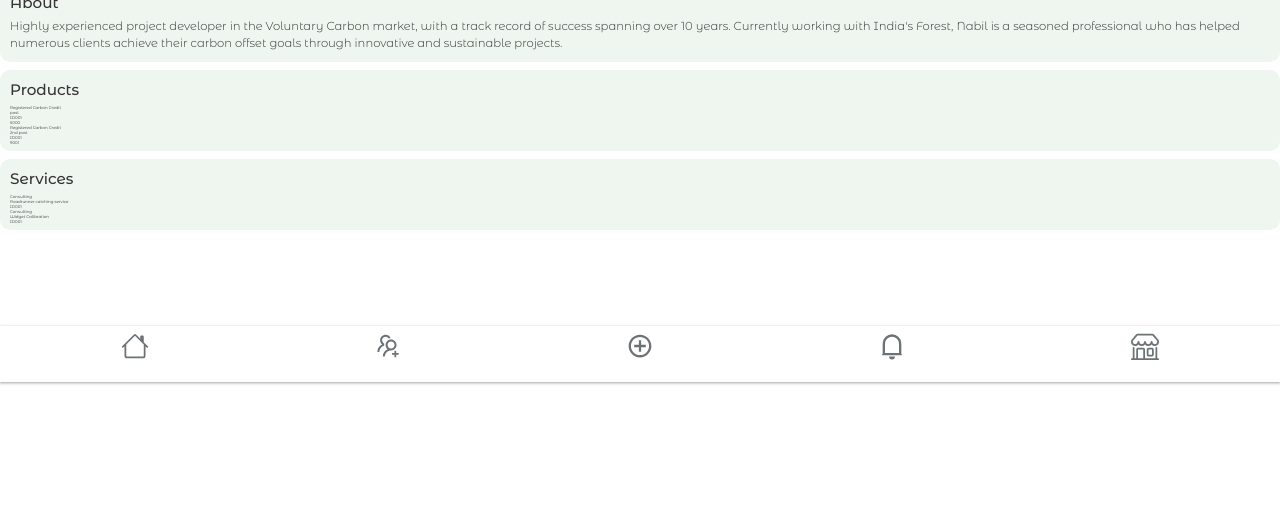
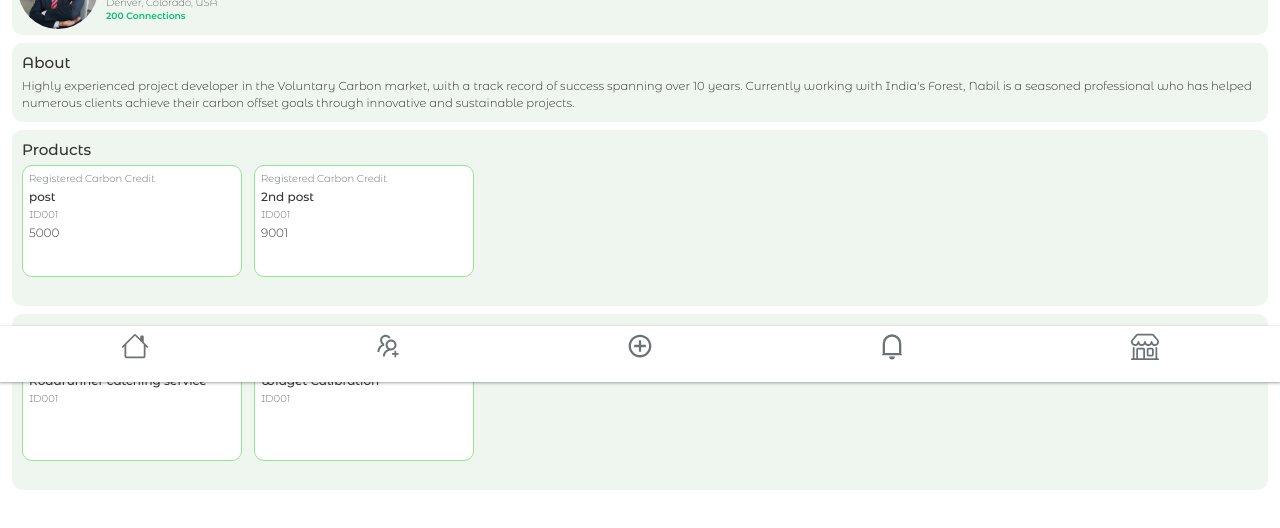
Before and after one commit to IanDCF/greensfeer-fe, a React (Vite) app: page /company in a window 1280 px wide. Shown: the part 418-946 px from the top of the page. Before the commit the page ends 800 px from the top, so only its background shows below. Built offline with nearby package versions, Linux system fonts and the light colour scheme; the HTML template or start-up script is replaced by a standard one; a web font is replaced by a local one.

Commit message:
Add styling to CompanyProfile.tsx page

```diff
--- a/src/components/ContentPosts/ContentPosts.scss
+++ b/src/components/ContentPosts/ContentPosts.scss
@@ -13,6 +13,7 @@
   white-space: nowrap;
   color: color.$darkgray2;
   width: 100%;
+  min-height: 44rem;
 
   &__title {
     margin: 0 0 1.5rem 0;
--- a/src/components/MarketThumbnails/MarketThumbnails.scss
+++ b/src/components/MarketThumbnails/MarketThumbnails.scss
@@ -0,0 +1,2 @@
+@use "../../styles/partials/colors" as color;
+@use "../../styles/partials/breakpoints.scss" as bp;
--- a/src/components/MarketThumbnails/MarketThumbnails.tsx
+++ b/src/components/MarketThumbnails/MarketThumbnails.tsx
@@ -1,5 +1,24 @@
-import "./MarketThumbnails.scss";
-export const MarketThumbnails: React.FC = ({ title, posts }) => {
+import "../ContentPosts/ContentPosts.scss";
+
+interface Post {
+  post_name: string;
+  post_type: string;
+  post_category: string;
+  company_id: string;
+  p?: {
+    total_price: number;
+  };
+}
+
+interface MarketThumbnailsProps {
+  title: string;
+  posts: Post[];
+}
+
+export const MarketThumbnails: React.FC<MarketThumbnailsProps> = ({
+  title,
+  posts,
+}) => {
   const truncate = (string: string, maxLength: number) => {
     if (string.length > maxLength) {
       return string.substring(0, maxLength) + "...";
@@ -11,14 +30,17 @@ export const MarketThumbnails: React.FC = ({ title, posts }) => {
   return (
     <div className="posts">
       <h3 className="posts__title">{title}</h3>
-      <div className="posts__cards">
+      <div className="posts__list">
         {posts
           ? posts.map((post) => (
-              <div key={`${post.post_name}${post.company_id}`} className="card">
-                <div className="card__category">{post.post_category}</div>
-                <div className="card__name">{post.post_name}</div>
-                <div className="card__company">{post.company_id}</div>
-                <div className="card__price">
+              <div
+                key={`${post.post_name}${post.company_id}`}
+                className="posts__card"
+              >
+                <div className="posts__timestamp">{post.post_category}</div>
+                <div className="posts__user">{post.post_name}</div>
+                <div className="posts__timestamp">{post.company_id}</div>
+                <div className="posts__content">
                   {post.p ? post.p.total_price : ""}
                 </div>
               </div>
--- a/src/components/ProfileAbout/ProfileAbout.scss
+++ b/src/components/ProfileAbout/ProfileAbout.scss
@@ -11,6 +11,7 @@
   margin-bottom: 2rem;
   padding: 2.5rem;
   color: color.$darkgray2;
+  // min-height: 35rem;
 
   &__title {
     margin: 0 0 1.5rem 0;
--- a/src/pages/CompanyProfile/CompanyProfile.scss
+++ b/src/pages/CompanyProfile/CompanyProfile.scss
@@ -0,0 +1,9 @@
+@use "../../main.scss";
+
+.user-profile-container {
+  margin-top: 12rem;
+  padding: 3rem 3rem 14rem 3rem;
+  display: flex;
+  flex-direction: column;
+  overflow-y: scroll;
+}
--- a/src/pages/CompanyProfile/CompanyProfile.tsx
+++ b/src/pages/CompanyProfile/CompanyProfile.tsx
@@ -1,21 +1,60 @@
 import { ProfileHeader } from "../../components/ProfileHeader/ProfileHeader";
 import { ProfileAbout } from "../../components/ProfileAbout/ProfileAbout";
-import { Affiliations } from "../../components/Affiliations/Affiliations";
 import { MarketThumbnails } from "../../components/MarketThumbnails/MarketThumbnails";
 import ProfileData from "../../data/CompanyProfile.json";
 import MarketPosts from "../../data/MarketPosts.json";
 import { useEffect, useState } from "react";
 import "./CompanyProfile.scss";
 
-const product = MarketPosts.filter((post) => post.p);
-const service = MarketPosts.filter((post) => !post.p);
+interface MarketPost {
+  post_name: string;
+  post_type: string;
+  post_category: string;
+  company_id: string;
+  p?: {
+    total_price: number;
+  };
+}
+
+interface ProfileProps {
+  first_name: string;
+  last_name: string;
+  headline: string;
+  location: {
+    city: string;
+    state_province: string;
+    country: string;
+  };
+  profile_picture: string;
+  profile_banner: string;
+  about: string;
+}
 export const CompanyProfile: React.FC = () => {
-  const [products, setProducts] = useState(product);
-  const [services, setServices] = useState(service);
-  //   useEffect(setProducts(MarketPosts.filter((post) => post.p)), []);
+  const ProfileData: ProfileProps = {
+    first_name: "John",
+    last_name: "Doe",
+    headline: "Software Engineer",
+    location: {
+      city: "New York",
+      state_province: "NY",
+      country: "USA",
+    },
+    profile_picture: "https://example.com/profile_picture.png",
+    profile_banner: "https://example.com/profile_banner.png",
+    about: "Lorem ipsum dolor sit amet, consectetur adipiscing elit.",
+  };
+
+  const [products, setProducts] = useState<MarketPost[]>([]);
+  const [services, setServices] = useState<MarketPost[]>([]);
+
+  useEffect(() => {
+    setProducts(MarketPosts.filter((post) => post.p));
+    setServices(MarketPosts.filter((post) => !post.p));
+  }, []);
+
   return (
     <>
-      <div className="profile">
+      <div className="user-profile-container">
         <ProfileHeader ProfileData={ProfileData} />
         <ProfileAbout ProfileData={ProfileData} />
         {/* <Affiliations /> */}
@@ -25,3 +64,5 @@ export const CompanyProfile: React.FC = () => {
     </>
   );
 };
+
+export default CompanyProfile;
--- a/src/pages/UserProfile/UserProfile.scss
+++ b/src/pages/UserProfile/UserProfile.scss
@@ -2,8 +2,8 @@
 
 .user-profile-container {
   margin-top: 12rem;
-  padding: 3rem 3rem 0 3rem;
-  height: 100vh;
+  padding: 3rem 3rem 14rem 3rem;
   display: flex;
   flex-direction: column;
+  overflow-y: scroll;
 }
```
